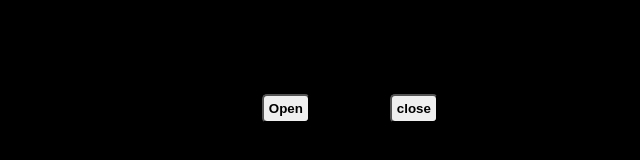
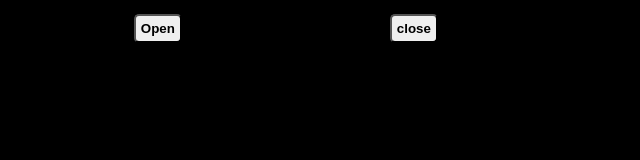
Before and after one commit to code1ayush/my-cards, a plain HTML site: page index.html in a window 1280 px wide. Shown: the part 546-706 px from the top of the page, without its empty margins (250-890 px from the left). Drawn offline with Linux system fonts and the light colour scheme.

Commit message:
Update style1.css

```diff
--- a/style1.css
+++ b/style1.css
@@ -160,8 +160,8 @@ body{
 
 .open-btn{
     position: absolute;
-        top: 80%;
-        left:40%;
+        top: 70%;
+        left:30%;
         border-radius: 5px;
      padding: .3rem;
      font-weight: bold;
@@ -170,7 +170,7 @@ body{
 
 .close-btn{
     position: absolute;
-        top: 80%;
+        top: 70%;
         left: 50%;
         border-radius: 5px;
         padding: .3rem;
```
